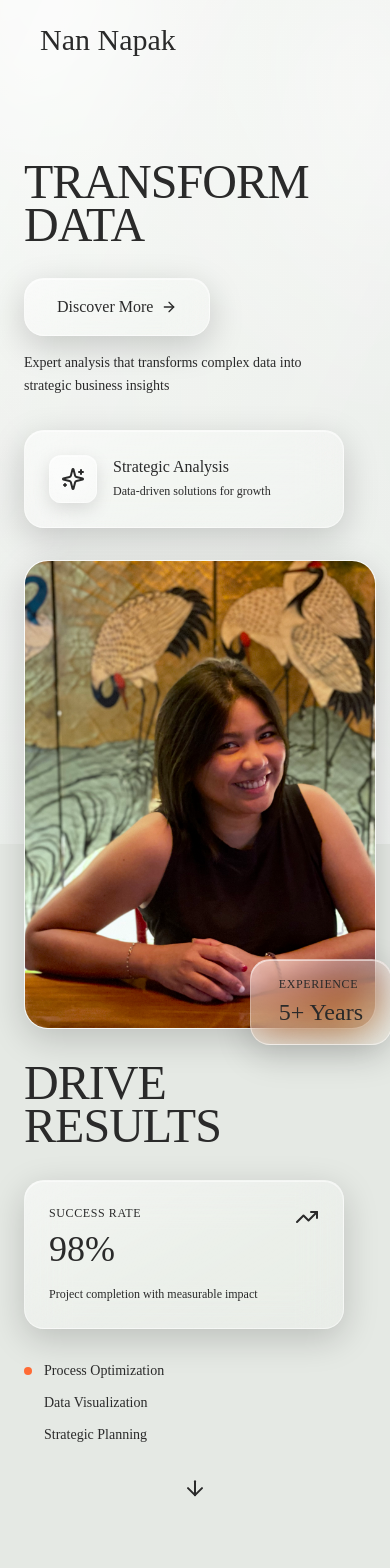
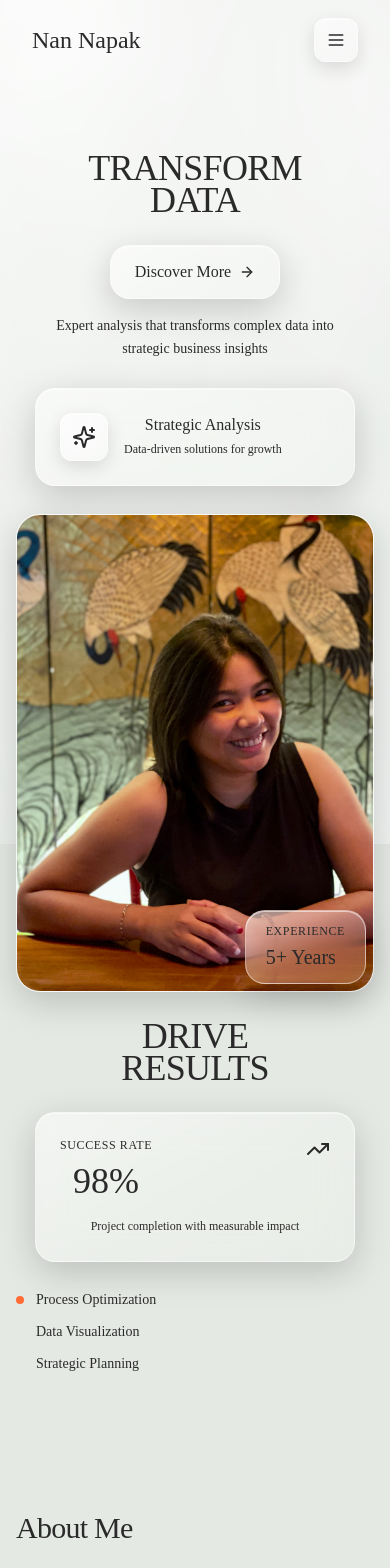
Before and after one commit to napakodds/Minimalportfoliodesign, a React (Vite) app: page / in a window 390 px wide. Shown: the top 1568 px of the page. Built offline with nearby package versions, Linux system fonts and the light colour scheme; a web font is replaced by a local one.

Commit message:
edit to responsive

```diff
--- a/src/app/App.tsx
+++ b/src/app/App.tsx
@@ -10,7 +10,7 @@ import { WaterBackground } from "./components/WaterBackground";
 
 export default function App() {
   return (
-    <div className="min-h-screen relative">
+    <div className="min-h-screen relative overflow-x-hidden">
       <WaterBackground />
       <Navigation />
       <main>
--- a/src/app/components/About.tsx
+++ b/src/app/components/About.tsx
@@ -21,16 +21,16 @@ export function About() {
   ];
 
   return (
-    <section id="about" className="py-32 bg-muted/30">
-      <div className="max-w-7xl mx-auto px-6 lg:px-12">
+    <section id="about" className="py-20 md:py-32 bg-muted/30">
+      <div className="max-w-7xl mx-auto px-4 sm:px-6 lg:px-12">
         <motion.div
           initial={{ opacity: 0, y: 30 }}
           whileInView={{ opacity: 1, y: 0 }}
           viewport={{ once: true }}
           transition={{ duration: 0.6 }}
-          className="max-w-3xl mb-20"
+          className="max-w-3xl mb-12 sm:mb-20"
         >
-          <h2 className="text-4xl lg:text-5xl tracking-tight mb-6">
+          <h2 className="text-3xl sm:text-4xl lg:text-5xl tracking-tight mb-6">
             About Me
           </h2>
           <p className="text-lg text-foreground/60 leading-relaxed mb-6">
@@ -55,7 +55,7 @@ export function About() {
               whileInView={{ opacity: 1, y: 0 }}
               viewport={{ once: true }}
               transition={{ duration: 0.6, delay: 0.1 * index }}
-              className="p-8 liquid-glass"
+              className="p-6 sm:p-8 liquid-glass"
             >
               <value.icon className="w-10 h-10 text-primary mb-4" />
               <h3 className="text-xl mb-3">{value.title}</h3>
--- a/src/app/components/Footer.tsx
+++ b/src/app/components/Footer.tsx
@@ -4,7 +4,7 @@ import { Heart } from "lucide-react";
 export function Footer() {
   return (
     <footer className="py-12 border-t border-border">
-      <div className="max-w-7xl mx-auto px-6 lg:px-12">
+      <div className="max-w-7xl mx-auto px-4 sm:px-6 lg:px-12">
         <motion.div
           initial={{ opacity: 0 }}
           whileInView={{ opacity: 1 }}
@@ -18,7 +18,7 @@ export function Footer() {
             <Heart className="w-4 h-4 text-primary fill-primary" />
           </div>
 
-          <div className="flex items-center gap-6 text-sm text-foreground/60">
+          <div className="flex items-center justify-center flex-wrap gap-x-6 gap-y-2 text-sm text-foreground/60">
             <a
               href="#home"
               className="hover:text-primary transition-colors"
--- a/src/app/components/Hero.tsx
+++ b/src/app/components/Hero.tsx
@@ -4,7 +4,7 @@ import heroImage from "@/assets/68a8be4f2ba68041a207d382244c5d5e40207f56.png";
 
 export function Hero() {
   const heroTitleClass =
-    "text-5xl sm:text-6xl lg:text-5xl xl:text-6xl tracking-[-0.02em] leading-[0.9] text-primary uppercase";
+    "text-4xl sm:text-5xl lg:text-5xl xl:text-6xl tracking-[-0.02em] leading-[0.9] text-primary uppercase";
 
   const scrollToAbout = () => {
     const element = document.getElementById("about");
@@ -23,12 +23,12 @@ export function Hero() {
   return (
     <section
       id="home"
-      className="min-h-screen flex items-center justify-center relative overflow-hidden pt-20"
+      className="min-h-screen flex items-center justify-center relative overflow-hidden pt-24 sm:pt-20"
     >
-      <div className="max-w-[1400px] mx-auto px-6 lg:px-12 py-20 w-full">
-        <div className="relative grid grid-cols-12 gap-8 items-center">
+      <div className="max-w-[1400px] mx-auto px-4 sm:px-6 lg:px-12 py-14 sm:py-20 w-full">
+        <div className="relative grid grid-cols-12 gap-7 sm:gap-8 items-center">
           {/* Left Side - Title Part 1 & CTA */}
-          <div className="col-span-12 lg:col-span-4 space-y-8">
+          <div className="col-span-12 lg:col-span-4 space-y-7 sm:space-y-8 text-center lg:text-left">
             <motion.div
               initial={{ opacity: 0, x: -50 }}
               animate={{ opacity: 1, x: 0 }}
@@ -49,12 +49,12 @@ export function Hero() {
             >
               <button
                 onClick={scrollToAbout}
-                className="group px-8 py-4 text-primary hover:text-primary/80 transition-all inline-flex items-center gap-2 liquid-glass"
+                className="group px-6 sm:px-8 py-3.5 sm:py-4 text-primary hover:text-primary/80 transition-all inline-flex items-center gap-2 liquid-glass"
               >
                 <span>Discover More</span>
                 <ArrowRight className="w-4 h-4 group-hover:translate-x-1 transition-transform" />
               </button>
-              <p className="text-sm text-foreground/60 max-w-xs leading-relaxed">
+              <p className="text-sm text-foreground/60 max-w-xs mx-auto lg:mx-0 leading-relaxed">
                 Expert analysis that transforms complex data into strategic business insights
               </p>
             </motion.div>
@@ -64,7 +64,7 @@ export function Hero() {
               initial={{ opacity: 0, y: 30 }}
               animate={{ opacity: 1, y: 0 }}
               transition={{ duration: 0.6, delay: 0.8 }}
-              className="p-6 max-w-xs liquid-glass"
+              className="p-6 max-w-xs mx-auto lg:mx-0 liquid-glass"
             >
               <div className="flex items-start gap-4">
                 <div className="w-12 h-12 rounded-xl flex items-center justify-center flex-shrink-0 liquid-glass-subtle">
@@ -103,17 +103,17 @@ export function Hero() {
               initial={{ opacity: 0, scale: 0.8 }}
               animate={{ opacity: 1, scale: 1 }}
               transition={{ duration: 0.6, delay: 1 }}
-              className="absolute -bottom-4 -right-4 px-7 py-4 liquid-glass"
+              className="absolute bottom-2 right-2 sm:-bottom-4 sm:-right-4 px-5 py-3 sm:px-7 sm:py-4 liquid-glass"
             >
               <p className="text-xs text-secondary uppercase tracking-wider mb-1">
                 Experience
               </p>
-              <p className="text-2xl text-primary">5+ Years</p>
+              <p className="text-xl sm:text-2xl text-primary">5+ Years</p>
             </motion.div>
           </motion.div>
 
           {/* Right Side - Title Part 2 & Stats */}
-          <div className="col-span-12 lg:col-span-4 space-y-8">
+          <div className="col-span-12 lg:col-span-4 space-y-7 sm:space-y-8 text-center lg:text-left">
             <motion.div
               initial={{ opacity: 0, x: 50 }}
               animate={{ opacity: 1, x: 0 }}
@@ -132,7 +132,7 @@ export function Hero() {
               initial={{ opacity: 0, y: -30 }}
               animate={{ opacity: 1, y: 0 }}
               transition={{ duration: 0.6, delay: 0.6 }}
-              className="text-primary p-6 lg:ml-auto max-w-xs liquid-glass"
+              className="text-primary p-6 lg:ml-auto max-w-xs mx-auto lg:mx-0 liquid-glass"
             >
               <div className="flex items-start justify-between mb-4">
                 <div>
@@ -178,7 +178,7 @@ export function Hero() {
         animate={{ opacity: 1 }}
         transition={{ delay: 1.2 }}
         onClick={scrollToAbout}
-        className="absolute bottom-8 left-1/2 -translate-x-1/2 text-secondary hover:text-primary transition-colors"
+        className="hidden sm:block absolute bottom-8 left-1/2 -translate-x-1/2 text-secondary hover:text-primary transition-colors"
       >
         <motion.div
           animate={{ y: [0, 8, 0] }}
--- a/src/app/components/Navigation.tsx
+++ b/src/app/components/Navigation.tsx
@@ -1,9 +1,11 @@
 import { motion } from "motion/react";
+import { Menu, X } from "lucide-react";
 import { useState, useEffect } from "react";
 
 export function Navigation() {
   const [activeSection, setActiveSection] = useState("home");
   const [scrolled, setScrolled] = useState(false);
+  const [mobileMenuOpen, setMobileMenuOpen] = useState(false);
 
   const navItems = [
     { id: "home", label: "Home" },
@@ -49,6 +51,7 @@ export function Navigation() {
         behavior: "smooth",
       });
     }
+    setMobileMenuOpen(false);
   };
 
   return (
@@ -57,7 +60,7 @@ export function Navigation() {
       animate={{ y: 0 }}
       className="fixed top-0 left-0 right-0 z-50"
     >
-      <div className="max-w-7xl mx-auto px-6 lg:px-12">
+      <div className="max-w-7xl mx-auto px-4 sm:px-6 lg:px-12">
         <div
           className={`flex items-center justify-between h-20 px-4 lg:px-6 transition-all duration-300 ${
             scrolled ? "liquid-glass mt-3" : "bg-transparent"
@@ -67,7 +70,7 @@ export function Navigation() {
             initial={{ opacity: 0 }}
             animate={{ opacity: 1 }}
             transition={{ delay: 0.2 }}
-            className="text-3xl md:text-4xl leading-none"
+            className="text-2xl sm:text-3xl md:text-4xl leading-none"
           >
             <span className="text-primary [font-family:'Petit_Formal_Script',cursive] tracking-normal">
               Nan Napak
@@ -99,7 +102,36 @@ export function Navigation() {
               </motion.button>
             ))}
           </div>
+
+          <button
+            onClick={() => setMobileMenuOpen((prev) => !prev)}
+            className="md:hidden w-11 h-11 rounded-xl liquid-glass-subtle text-primary flex items-center justify-center"
+            aria-label={mobileMenuOpen ? "Close menu" : "Open menu"}
+            aria-expanded={mobileMenuOpen}
+          >
+            {mobileMenuOpen ? <X className="w-5 h-5" /> : <Menu className="w-5 h-5" />}
+          </button>
         </div>
+
+        {mobileMenuOpen && (
+          <div className="md:hidden mt-3 p-3 liquid-glass">
+            <div className="grid grid-cols-2 gap-2">
+              {navItems.map((item) => (
+                <button
+                  key={item.id}
+                  onClick={() => scrollToSection(item.id)}
+                  className={`px-3 py-2 rounded-lg text-sm text-left transition-colors ${
+                    activeSection === item.id
+                      ? "text-primary bg-white/35"
+                      : "text-foreground/75 hover:bg-white/25"
+                  }`}
+                >
+                  {item.label}
+                </button>
+              ))}
+            </div>
+          </div>
+        )}
       </div>
     </motion.nav>
   );
--- a/src/app/components/Skills.tsx
+++ b/src/app/components/Skills.tsx
@@ -36,16 +36,16 @@ export function Skills() {
   ];
 
   return (
-    <section id="skills" className="py-32">
-      <div className="max-w-7xl mx-auto px-6 lg:px-12">
+    <section id="skills" className="py-20 md:py-32">
+      <div className="max-w-7xl mx-auto px-4 sm:px-6 lg:px-12">
         <motion.div
           initial={{ opacity: 0, y: 30 }}
           whileInView={{ opacity: 1, y: 0 }}
           viewport={{ once: true }}
           transition={{ duration: 0.6 }}
-          className="max-w-3xl mb-20"
+          className="max-w-3xl mb-12 sm:mb-20"
         >
-          <h2 className="text-4xl lg:text-5xl tracking-tight mb-6">Skills</h2>
+          <h2 className="text-3xl sm:text-4xl lg:text-5xl tracking-tight mb-6">Skills</h2>
           <p className="text-lg text-foreground/60 leading-relaxed">
             A comprehensive toolkit for business analysis, combining technical
             expertise with strong communication and analytical capabilities.
@@ -60,7 +60,7 @@ export function Skills() {
               whileInView={{ opacity: 1, y: 0 }}
               viewport={{ once: true }}
               transition={{ duration: 0.6, delay: 0.1 * categoryIndex }}
-              className="p-8 liquid-glass"
+              className="p-6 sm:p-8 liquid-glass"
             >
               <category.icon className="w-10 h-10 text-primary mb-4" />
               <h3 className="text-xl mb-6">{category.title}</h3>
```
Also changed, not shown: src/app/components/Contact.tsx (+6 -6 lines), src/app/components/Experience.tsx (+7 -7 lines), src/app/components/Projects.tsx (+6 -6 lines), 5 other files (tests, documents, lock files or other folders).
